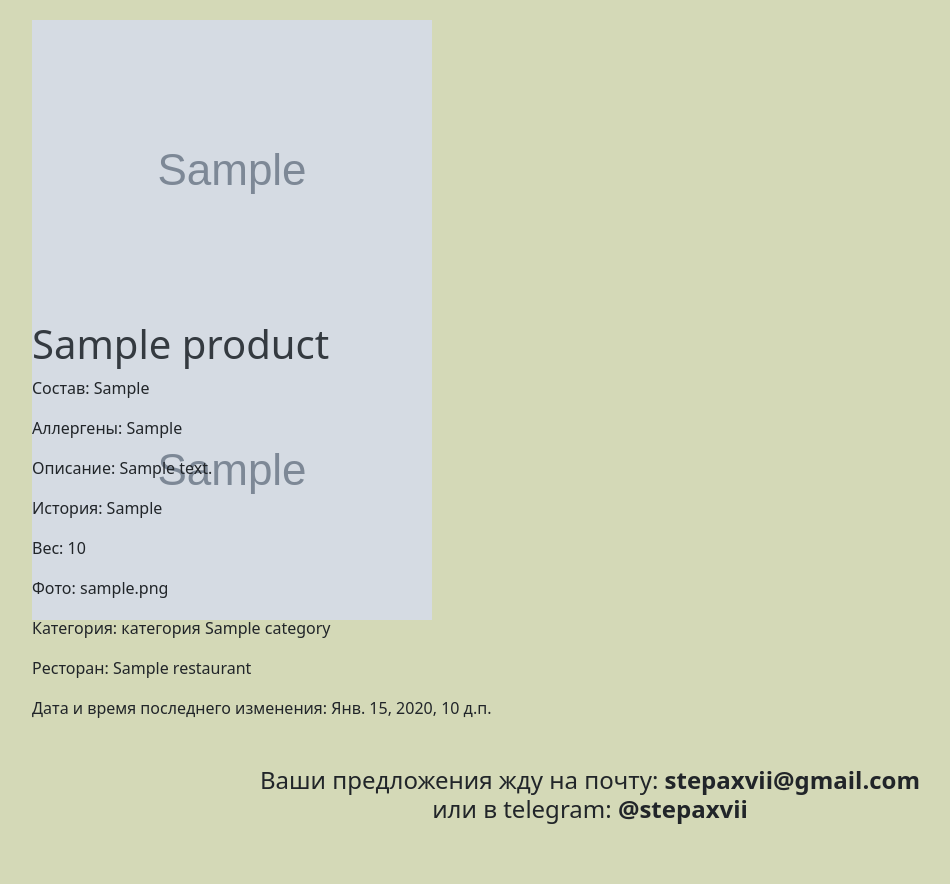
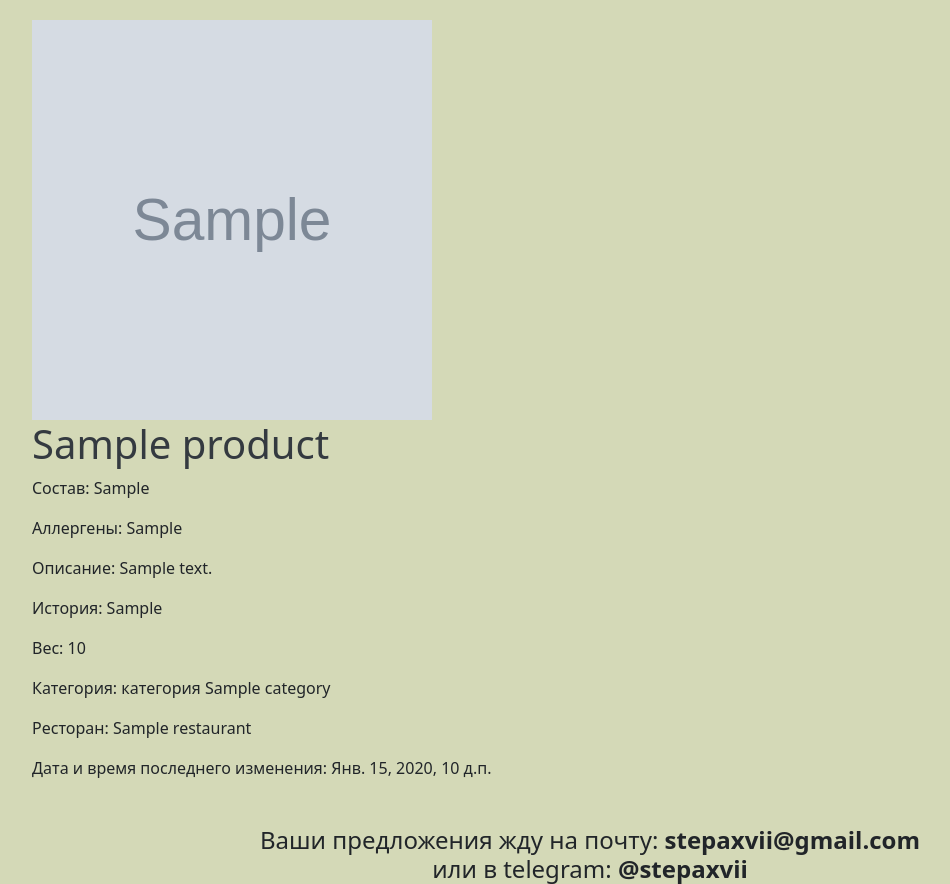
Before and after one commit to stepaxvii/basket_of_products, a Django app: page /product/1 in a window 1280 px wide. Shown: the part 73-957 px from the top of the page, without its empty margins (50-1000 px from the left). Before the commit the page ends 897 px from the top, so only its background shows below. Run offline with Django 3.2, Linux system fonts and the light colour scheme; tables that the repository leaves empty hold one stand-in row (values such as "Sample post"); grey boxes marked "Sample" are stand-in pictures.

Commit message:
edit redirect after create new product

```diff
--- a/basket_of_products/basket/views.py
+++ b/basket_of_products/basket/views.py
@@ -78,7 +78,7 @@ class ProductCreateView(CreateView):
         return super().form_valid(form)
 
     def get_success_url(self):
-        return reverse('basket:product-detail', kwargs={'pk': self.object.pk})
+        return reverse('basket:restaurant-detail', kwargs={'pk': self.object.restaurant.pk})
 
 
 @method_decorator(
--- a/basket_of_products/templates/basket/product-detail.html
+++ b/basket_of_products/templates/basket/product-detail.html
@@ -5,13 +5,12 @@
 {% endblock %}
 
 {% block content %}
-    <div class="product-image" style="width: 400px; height: 300px; object-fit: cover; border-radius: 10px;">
+    <div class="product-image" style="width: 400px; height: 400px; object-fit: cover; border-radius: 10px;">
         {% if product.image %}
             <img src="{{ product.image.url }}" style="width: 100%; height: 100%;">
         {% else %}
             <p>Нет изображения</p>
         {% endif %}
-        <img src="{{ product.image.url }}" style="width: 100%; height: 100%;">
     </div>
     <h1>{{ product.title }}</h1>
     <p>Состав: {{ product.ingredients }}</p>
@@ -19,7 +18,6 @@
     <p>Описание: {{ product.description }}</p>
     <p>История: {{ product.history }}</p>
     <p>Вес: {{ product.weight }}</p>
-    <p>Фото: {{ product.image }}</p>
     <p>Категория: {{ product.category }}</p>
     <p>Ресторан: {{ product.restaurant }}</p>
     <p>Дата и время последнего изменения: {{ product.modified_at }}</p>
--- a/basket_of_products/templates/basket/restaurant-detail.html
+++ b/basket_of_products/templates/basket/restaurant-detail.html
@@ -8,7 +8,7 @@
 <body>
     <div class="container">
         <div class="restaurant-image">
-            <img src="{{ restaurant.image.url }}" alt="{{ restaurant.name }}" style="max-width: 600px; max-height: 1200px; margin: 20px auto; display: block;">
+            <img src="{{ restaurant.image.url }}" alt="{{ restaurant.name }}" style="max-width: 600px; max-height: 600px; margin: 20px auto; display: block;">
             <h1 style="text-align: center; font-size: 48px; font-weight: bold; margin-bottom: 20px;">{{ restaurant.name }}</h1>
         </div>
         <div class="buttons">
@@ -18,7 +18,7 @@
         <div class="products" style="display: flex; flex-wrap: wrap; justify-content: center;">
             {% for product in products %}
                 <div class="product-card" style="width: 33.33%; padding: 20px; box-sizing: border-box; border: 3px solid #1C5D17;">
-                    <div class="product-image" style="width: 200px; height: 100px; object-fit: cover; border-radius: 10px;">
+                    <div class="product-image" style="width: 200px; height: 200px; object-fit: cover; border-radius: 10px;">
                         <img src="{{ product.image.url }}" alt="{{ product.title }}" style="width: 100%; height: 100%;">
                     </div>
                     <div class="product-info" style="margin-top: 10px;">
```
